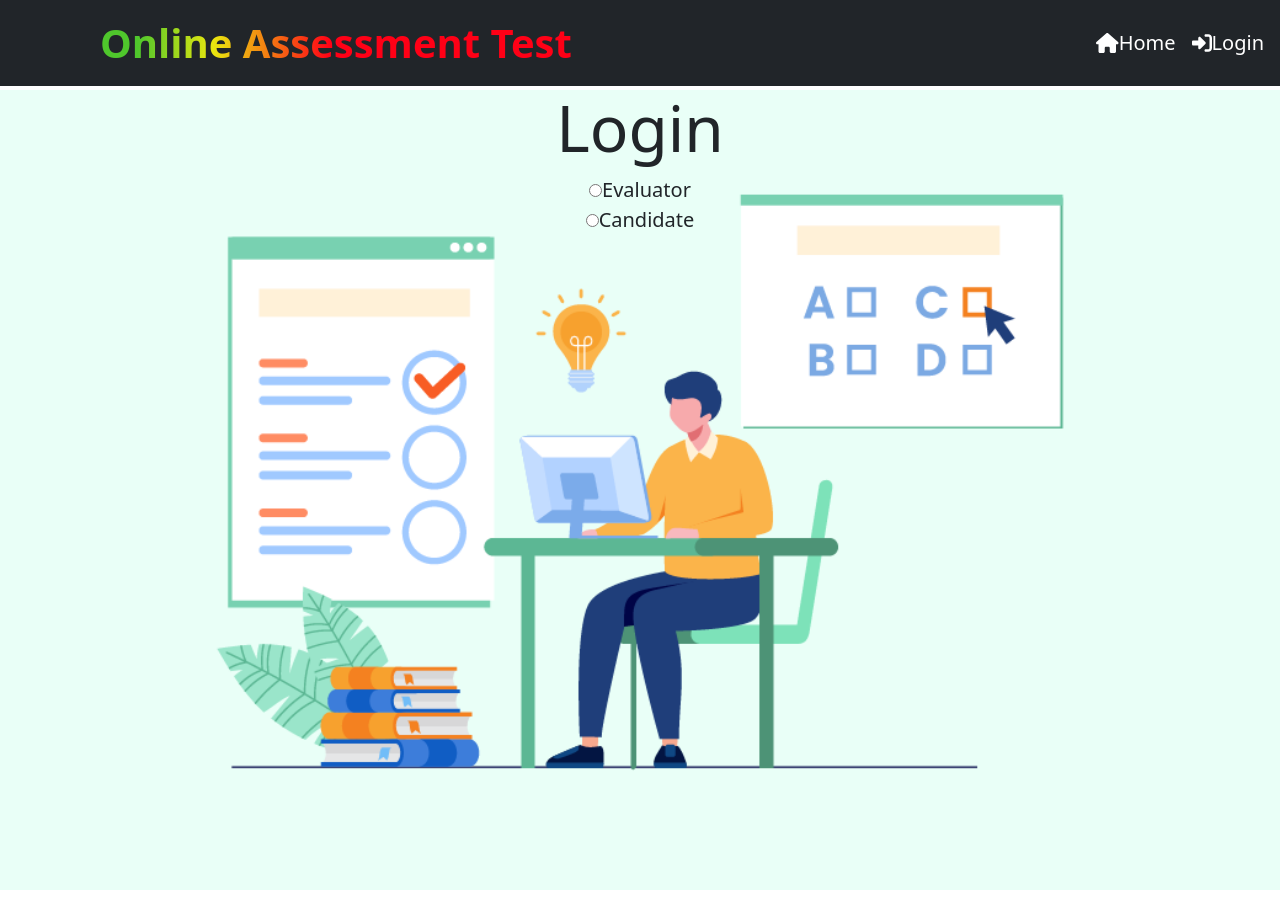
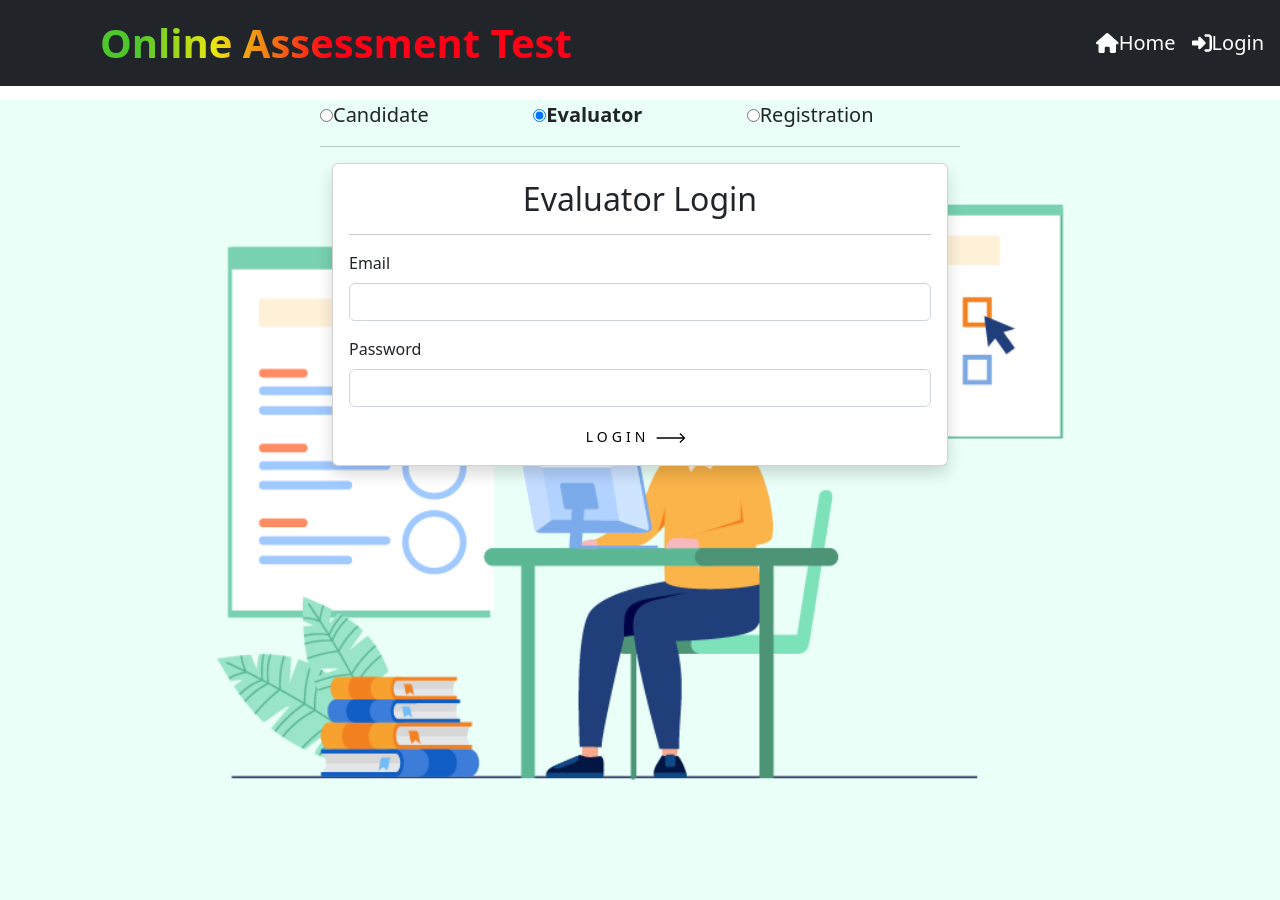
Before and after one commit to Vani-Adimulam/tesversion_2, a React (Create React App) app in the folder Client/: page /login in a window 1280 px wide. Built offline with nearby package versions, Linux system fonts and the light colour scheme; the HTML template or start-up script is replaced by a standard one.

Commit message:
initial commit

```diff
--- a/Client/src/CandidateLogin.jsx
+++ b/Client/src/CandidateLogin.jsx
@@ -45,13 +45,13 @@ const CandidateLogin = () => {
 
 
   return (
-    <div className="container" style={{marginTop:"100px"}}>
+    <div className="container">
       <div className="row justify-content-center mt-5">
-        <div className="col-md-6 col-lg-4">
+        <div className="">
           <div className="card shadow">
-            <div className="card-body">
-              <h2 className="card-title text-center">CandidateLogin</h2>
-              <form onSubmit={submitHandler} className="form">
+            <div  className="card-body">
+              <h2 className="card-title text-center">Candidate Login</h2>
+              <form style={{border:"2px solid green",maxWidth:"100%"}} onSubmit={submitHandler} className="form">
                 <span className="title">Welcome to our online assessment portal</span>
                 <p className="description">
                   We're excited that you've chosen to take this test and we
--- a/Client/src/EvaluatorForm.jsx
+++ b/Client/src/EvaluatorForm.jsx
@@ -47,12 +47,12 @@ const EvaluatorForm = () => {
   }, [token, navigate, data.email]);
 
   return (
-    <div className="container" style={{ marginTop: "100px" }}>
-      <div className="row justify-content-center mt-5">
-        <div className="col-md-6 col-lg-4">
+    <div className="container">
+      <div className="row justify-content-center">
+        <div className="">
           <div className="card shadow">
-            <div className="card-body">
-              <h2 className="card-title text-center">Evaluator Login</h2>
+            <div style={{width:"100%"}} className="card-body">
+              <h2 className="card-title text-center">Evaluator Login</h2><hr/>
               <form onSubmit={submitHandler} autoComplete="off">
                 <div className="mb-3">
                   <label htmlFor="email" className="form-label">
@@ -97,6 +97,7 @@ const EvaluatorForm = () => {
                         id="Path_10"></path>
                     </svg>
                   </button>
+
                 </div>
                 {errorMessage && (
                   <div className="mt-3 text-center text-danger">
--- a/Client/src/LogIn.jsx
+++ b/Client/src/LogIn.jsx
@@ -1,12 +1,26 @@
-import React, { useState,useEffect} from "react";
+// import React, { useState } from 'react'
+
+// const LogIn = () => {
+//   const [activateTab,setActiveTab]=useState("")
+//   // console.log(setActiveTab("login"))
+//   // const activateTab="login"
+
+//   return (
+
+//   )
+// }
+
+// export default LogIn
+import React, { useState, useEffect } from "react";
 
 import EvaluatorForm from "./EvaluatorForm";
 import CandidateLogin from "./CandidateLogin";
 import BG from './assets/10-Online-Examination-Software-Features-That-Make-Online-Exams-A-Breeze-01.png'
+import Registrationform from "./Registrationform";
 
 const LogIn = () => {
-  const [selectedOption, setSelectedOption] = useState("");
-
+  const [selectedOption, setSelectedOption] = useState("evaluator");
+  console.log(selectedOption)
   const handleOptionChange = (event) => {
     setSelectedOption(event.target.value);
   };
@@ -26,9 +40,31 @@ const LogIn = () => {
         minHeight: "100vh",
       }}
     >
-      <center>
-        <div style={{ marginTop: "90px" }}>
-          <h1 className="display-3">Login</h1>
+      <div>
+        <div style={{ marginTop: "100px", }}>
+          <div style={{ width: "50%", margin: "0px auto" }}>
+            <div style={{ display: "flex" }}>
+              <div style={{ width: "50%" }} onClick={() => setSelectedOption("candidate")}>
+                <div>
+                  <input
+                    type="radio"
+                    id="candidate"
+                    name="login-option"
+                    value="candidate"
+                    checked={selectedOption === "candidate"}
+                    onChange={handleOptionChange}
+                  />
+                  <label onMouseOver={(e)=> e.target.style.cursor = "pointer"} style={selectedOption==="candidate" ? {fontWeight:"900"}:{fontWeight:"400"}} htmlFor="candidate" className="lead">
+                    Candidate
+                  </label>
+
+                </div>
+
+              </div>
+              <div style={{ width: "50%" }} onClick={() => {
+                setSelectedOption("elalutator")
+              }
+              }>
                 <div>
                   <input
                     type="radio"
@@ -38,27 +74,37 @@ const LogIn = () => {
                     checked={selectedOption === "evaluator"}
                     onChange={handleOptionChange}
                   />
-            <label htmlFor="evaluator" className="lead">
+                  <label htmlFor="evaluator" className="lead" onMouseOver={(e)=> e.target.style.cursor = "pointer"} style={selectedOption==="evaluator" ? {fontWeight:"900"}:{fontWeight:"400"}}>
                     Evaluator
                   </label>
                 </div>
-          <div>
-            <input
+              </div>
+
+              <div style={{ width: "50%" }} onClick={() => {
+                setSelectedOption("registration")
+
+              }
+              }><input
                   type="radio"
-              id="candidate"
+                  id="registration"
                   name="login-option"
-              value="candidate"
-              checked={selectedOption === "candidate"}
+                  value="registration"
+                  checked={selectedOption === "registration"}
                   onChange={handleOptionChange}
                 />
-            <label htmlFor="candidate" className="lead">
-              Candidate
-            </label>
+                <label htmlFor="registration"  className="lead" onMouseOver={(e)=> e.target.style.cursor = "pointer"} style={selectedOption==="registration" ? {fontWeight:"900"}:{fontWeight:"400"}}>
+                  Registration
+                </label></div>
             </div>
+            <hr />
+            <div>
+              {selectedOption === "candidate" && <CandidateLogin />}
+              {selectedOption === "registration" && <Registrationform />}
               {selectedOption === "evaluator" && <EvaluatorForm />}
-          {selectedOption === "candidate" && <CandidateLogin />}
             </div>
-      </center>
+          </div>
+        </div>
+      </div>
     </div>
   );
 };
--- /dev/null
+++ b/Client/src/Registrationform.js
@@ -0,0 +1,198 @@
+import React, { useState, useContext, useEffect } from "react";
+import axios from "axios";
+import "bootstrap/dist/css/bootstrap.min.css";
+import { useNavigate } from "react-router-dom";
+import { toast } from "react-toastify";
+import { store } from "./App";
+import { BASE_URL } from "./Service/helper";
+const Registrationform = () => {
+    // const location = useLocation();
+    const [name, setName] = useState("");
+    const [email, setEmail] = useState("");
+    const [area, setArea] = useState("");
+    const [isLoading, setIsLoading] = useState(false)
+    const [errorMessage, setErrorMessage] = useState("");
+    const navigate = useNavigate();
+    const [token, setToken] = useContext(store) || localStorage.getItem("token")
+    // const eval_email = location.state?.email;
+    useEffect(() => {
+        const storedToken = localStorage.getItem("token");
+        if (!token && !storedToken) {
+            navigate("/login");
+        } else if (!token && storedToken) {
+            setToken(storedToken);
+        }
+    }, [token, navigate, setToken]);
+    const resetForm = () => {
+        setName("");
+        setEmail("");
+        setArea("");
+    };
+    const changeNameHandler = (e) => {
+        setName(e.target.value);
+    };
+    const changeEmailHandler = (e) => {
+        setEmail(e.target.value);
+    };
+    const changeAreaHandler = (e) => {
+        setArea(e.target.value);
+        setErrorMessage("")
+    };
+    const submitHandler = (e) => {
+        e.preventDefault();
+        setIsLoading(true)
+        // Trim the input values to remove leading and trailing spaces
+        const trimmedName = name.trim();
+        const trimmedEmail = email.trim();
+        const trimmedArea = area.trim();
+        // Check if any of the trimmed input values are empty strings
+        if (trimmedName === "" ) {
+            setErrorMessage("Please enter name.");
+            setIsLoading(false)
+            return;
+        }
+        const emailRegex = /^[a-zA-Z0-9._%+-]+@[a-zA-Z0-9.-]+\.[a-zA-Z]{2,}$/;
+        if (!emailRegex.test(trimmedEmail)) {
+            setErrorMessage("Invalid email address!");
+            setIsLoading(false)
+            return;
+        }
+        if(email===""){
+            setErrorMessage("Please select area for online test")
+            setIsLoading(false)
+            return;
+        }
+        if(area===""){
+            setErrorMessage("Please select area for online test")
+            setIsLoading(false)
+            return;
+        }
+        axios
+            .post(`${BASE_URL}/register`, {
+                name: trimmedName,
+                email: trimmedEmail,
+                area: trimmedArea,
+            }, {
+                headers: {
+                    "x-token": token, // Include the token in the request headers
+                },
+            })
+            .then((res) => {
+                toast.success(res.data);
+                resetForm();
+                setIsLoading(false)
+
+            })
+            .catch((error) => {
+                console.log(error);
+                setErrorMessage("Error occurred while registering");
+                setIsLoading(false)
+            });
+    };
+
+    return (
+        <div >
+            <div className="container" >
+                <div
+                    className="card mt-5"
+                    style={{
+                        backgroundColor: "#f8f9fa",
+                        margin: "0px auto",
+                        boxShadow: "0 4px 8px 0 rgba(0, 0, 0, 0.2)",
+                        width: "600px",
+                    }}
+                >
+                    <div className="card-body ">
+                        <h2 className="card-title text-center mb-4">Register Candidate</h2>
+                        <hr />
+                        <form onSubmit={submitHandler}>
+                            <div className="form-group" >
+                                <label className="p-2" htmlFor="name"><b>Name</b></label>
+                                <input
+                                    type="text"
+                                    className="form-control"
+                                    id="name"
+                                    placeholder="Enter name"
+                                    value={name}
+                                    onChange={changeNameHandler}
+                                    required
+                                />
+                            </div>
+                            <div className="form-group">
+                                <label className="p-2" htmlFor="email"><b>Email</b></label>
+                                <input
+                                    type="email"
+                                    className="form-control"
+                                    id="email"
+                                    placeholder="Enter email"
+                                    value={email}
+                                    onChange={changeEmailHandler}
+                                />
+                            </div>
+                            <div className="form-group">
+                                <label className="p-2" htmlFor="area"><b>Area</b></label>
+                                <select
+                                    className="form-select"
+                                    id="area"
+                                    value={area}
+                                    onChange={changeAreaHandler}
+                                >
+                                    <option value="">---select area for online test---</option>
+                                    <option value="SOFTWARE">Software</option>
+                                    <option value="EMBEDDED">Embedded</option>
+                                    <option value="VLSI">VLSI</option>
+                                    <option value="VLSI_FRESHER">VLSI_FRESHER</option>
+
+                                </select>
+                            </div>
+                            {errorMessage && (
+                                <div className="alert alert-danger mt-3" role="alert">
+                                    {errorMessage}
+                                </div>
+                            )}
+                            <div className="form-group text-center">
+                                {
+                                    isLoading ? <button type="submit" disabled className="btn btn-warning mt-2" >
+                                        Please Wait...
+                                    </button> : <button type="submit" className="btn btn-dark mt-2">
+                                        Register
+                                    </button>
+                                }
+                            </div>
+
+                        </form>
+                    </div>
+                </div>
+            </div>
+        </div>
+    );
+};
+
+export default Registrationform;
+
+
+
+
+// import React from 'react'
+
+// const Registrationform = () => {
+//     return (
+//         <div style={{border:"2px solid red",width:"50%",height:"50vh",borderRadius:"10px",background:"white"}}>
+//             <h2 className='p-2'>Registration Form</h2>
+//             <hr/>
+//             <div className='p-2 border border-2'>
+//             <div>
+//             <form>
+//                 <div>
+//                     <label>Name</label>
+//                     <input type="" className='form-control'/>
+//                 </div>
+//             </form>
+//             </div>
+
+//             </div>
+//         </div>
+//     )
+// }
+
+// export default Registrationform
```
Lines whose indentation alone changed are shown as unchanged.
